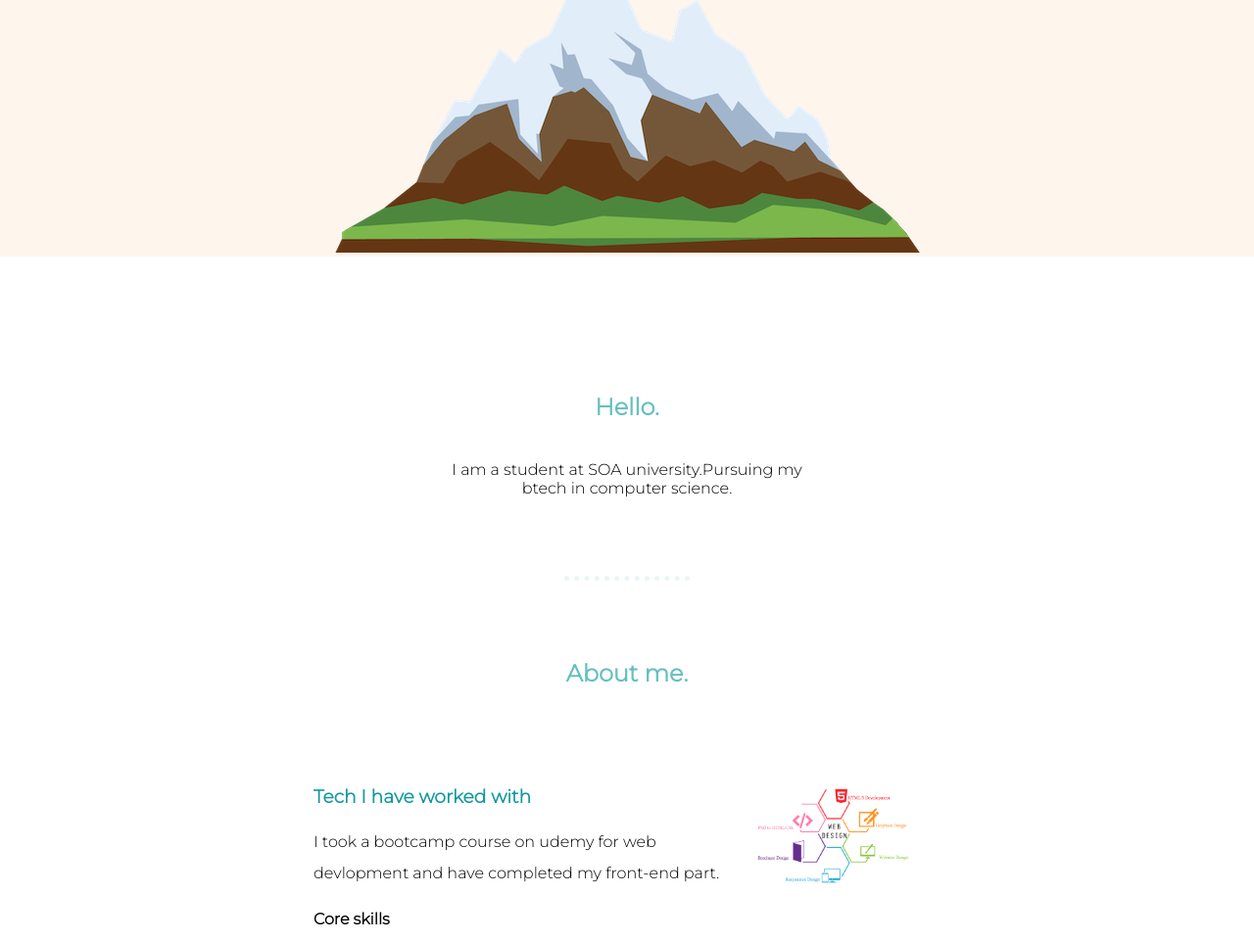
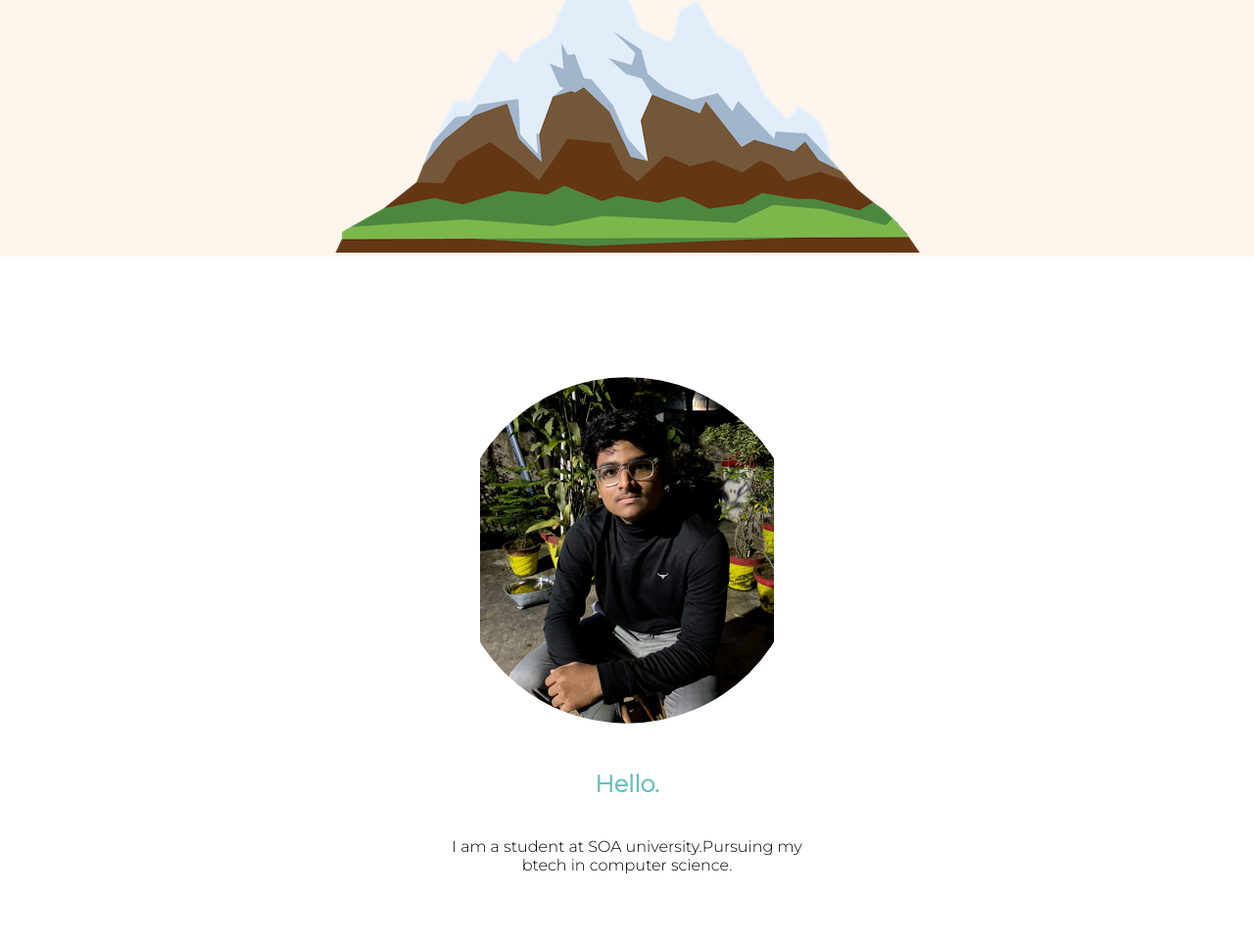
Before and after one commit to Mayank5112/webDevProjects, a plain HTML site: page MyCV/index.html in a window 1280 px wide. Shown: the part 363-1325 px from the top of the page at 98% size. Drawn offline with Linux system fonts and the light colour scheme; a web font is replaced by a local one.

Commit message:
english improved

```diff
--- a/MyCV/index.html
+++ b/MyCV/index.html
@@ -25,7 +25,7 @@
 		</div>
 		<div class="middle-container">
 			<div class="profile">
-				<img class="me3" src="images/me3.jpg" alt="" />
+				<img class="me3" src="images/me.jpeg" alt="" />
 				<h2>Hello.</h2>
 				<p class="my-desk">
 					I am a student at SOA university.Pursuing my btech in computer science.
--- a/MyCV/styles.css
+++ b/MyCV/styles.css
@@ -124,6 +124,7 @@ hr {
 .me3 {
 	-webkit-clip-path: circle(50% at 50% 50%);
 	clip-path: circle(50% at 50% 50%);
+	height: 25rem;
 }
 
 /* small screen css */
```
Also changed, not shown: MyCV/images/me.jpeg (added).
